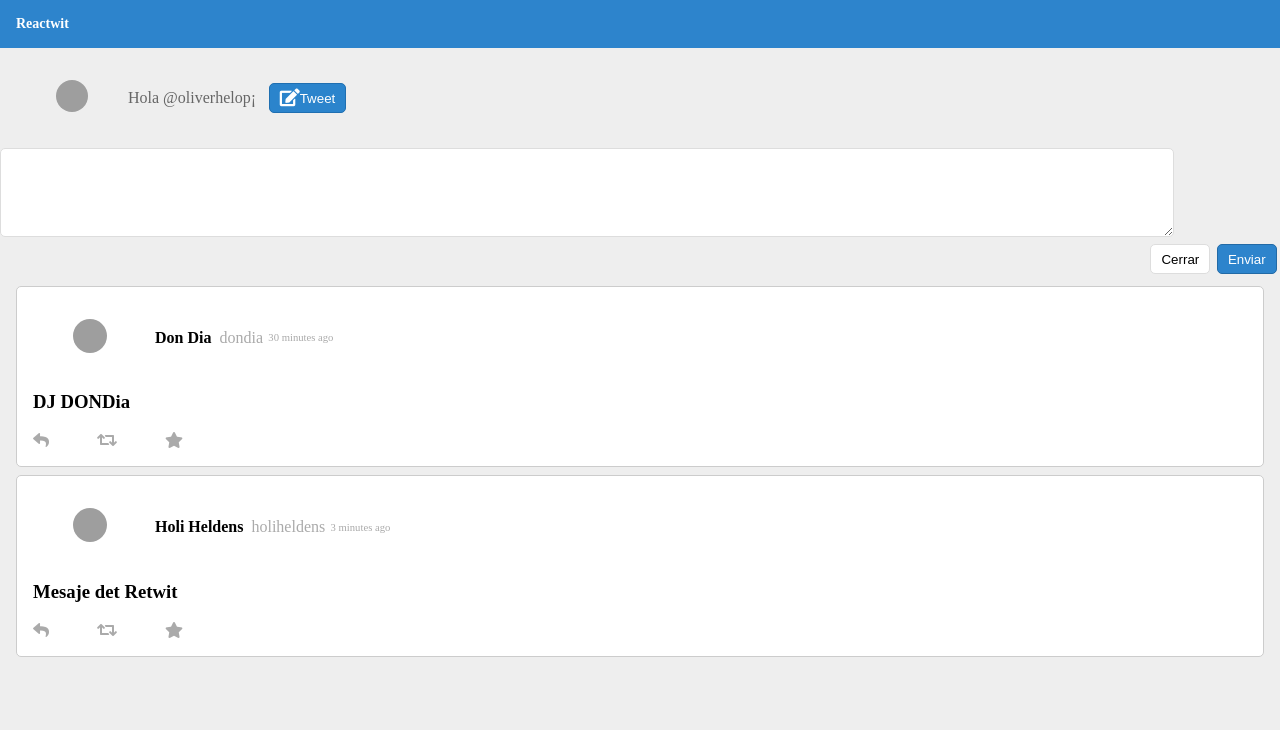
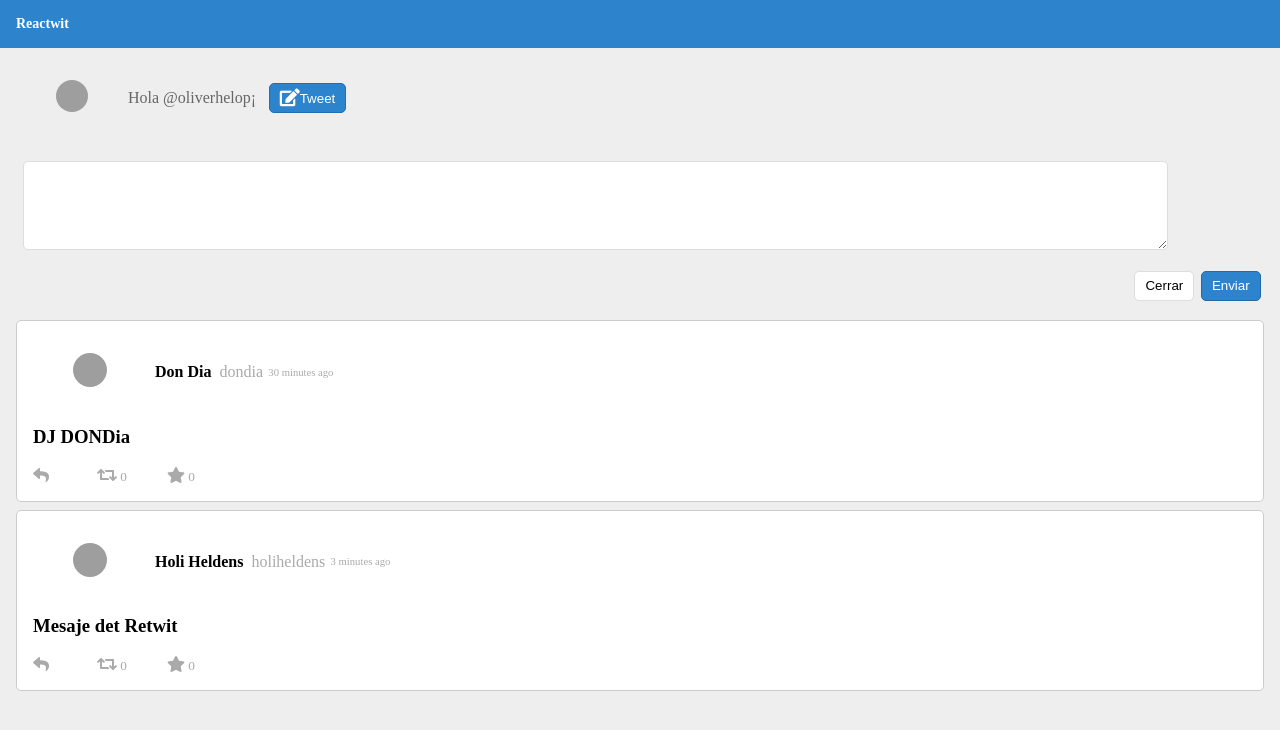
Before and after one commit to Danielcresp/Reactwit, a React app: page / in a window 1280 px wide. Both pictures are taken after a click on the button "Tweet". Shown: the top 730 px of the page. Built offline with nearby package versions, Linux system fonts and the light colour scheme; grey boxes are pictures that could not be loaded.

Commit message:
Agregar funcionalidad de  like-retweet-replytweet

```diff
--- a/src/components/InputText/index.jsx
+++ b/src/components/InputText/index.jsx
@@ -5,8 +5,10 @@ class InputText extends Component{
     render(){
         return(
             //activar un ponponente desde componente Hijo
-            <form className={StyleSheet.from} onSubmit={this.props.onSendText}>
-                <textarea className={styles.text} name='text'></textarea>
+            <form className={styles.from} onSubmit={this.props.onSendText}>
+                <textarea className={styles.text} name='text'>
+                    {(this.props.userNameToReply) ? `@${this.props.userNameToReply} `:''}
+                </textarea>
                 <div className={styles.buttons}>
                     <button className={styles.close} onClick={this.props.onCloseText}>Cerrar</button>
                     <button className={styles.send} type='submit'>Enviar</button>
--- a/src/components/InputText/input-text.css
+++ b/src/components/InputText/input-text.css
@@ -1,10 +1,13 @@
+.from{
+    margin: 1em;
+}
 .text{
     border-radius: 5px;
     border: 1px solid #ddd;
     width: 90%;
     height: 5em;
     padding: 0.75em;
-    margin: 1em o.5em;
+    margin: 1em 0.5em;
 }
 .buttons{
     display: flex;
--- a/src/components/Main/index.jsx
+++ b/src/components/Main/index.jsx
@@ -4,17 +4,21 @@ import MessageList from '../MessageList'
 import InputText from '../InputText'
 import ProfileBar from '../ProfileBar'
 class Main extends Component{
-    constructor(){
-        super()
+    constructor(props){
+        super(props)
         this.state={
+            user:Object.assign({},this.props.user,{ retweets:[]},{favorites:[]}),//hacer una copia del objeto
             openText:false,
+            userNameToReply:'',
             messages:[{
                 id: uuid.v4(),
                 text: 'Mesaje det Retwit',
                 picture:'https://pbs.twimg.com/profile_images/933162275879264258/TCVHXlGs_400x400.jpg',
                 displayName: 'Holi Heldens',
                 username: 'holiheldens',
-                date:Date.now()-180000
+                date:Date.now()-180000,
+                retweets: 0,
+                favorites: 0,
             },
             {
                 id: uuid.v4(),
@@ -22,13 +26,19 @@ class Main extends Component{
                 picture:'https://pbs.twimg.com/profile_images/1049771810588385280/zyDdt5IL_400x400.jpg',
                 displayName: 'Don Dia',
                 username: 'dondia',
-                date:Date.now()-1800000
+                date:Date.now()-1800000,
+                retweets: 0,
+                favorites: 0,
             }]
         }
-
+        //Bindear para ponder usar los estados
+        //this hace referencia a esta clase que estamos usando
         this.handleSendText = this.handleSendText.bind(this)
         this.handleCloseText = this.handleCloseText.bind(this)
-        this.handleOpenText = this.handleOpenText.bind(this);
+        this.handleOpenText = this.handleOpenText.bind(this)
+        this.handleRetweet = this.handleRetweet.bind(this)
+        this.handleFavorite = this.handleFavorite.bind(this)
+        this.handleReplyTweet = this.handleReplyTweet.bind(this)
 
     }
     handleSendText(event){
@@ -55,12 +65,61 @@ class Main extends Component{
         //cambia el estado y al cambiar el estado se hace un render actualizando el DOM
         this.setState({openText:true})
     }
+    handleRetweet(msgId){
+        let alreadyRetweeted = this.state.user.retweets.filter(fav => fav == msgId)//comprovar si asido retweeteado
+        if (alreadyRetweeted.length==0){
+            let messages = this.state.messages.map(msg =>{//crear el array retweent modificado
+                if(msg.id==msgId){
+                    msg.retweets++
+                }
+                return msg
+            })
+        let user = Object.assign({}, this.state.user)//al nuevo objeto añadir el usuario
+        user.retweets.push(msgId) //al nuevo usuario agregarle el nuevo mensage
+        this.setState({
+            messages,
+            user
+        })
+        }
+    }
+    handleFavorite(msgId){
+        let alreadyFavorited = this.state.user.favorites.filter(fav => fav == msgId)//comprovar si asido favorito
+        if (alreadyFavorited.length==0){
+            let messages = this.state.messages.map(msg =>{//crear el array con los favoritos modificados
+                if(msg.id==msgId){
+                    msg.favorites++
+                }
+                return msg
+            })
+        let user = Object.assign({}, this.state.user)//al nuevo objeto añadir el usuario
+        user.favorites.push(msgId) //al nuevo usuario agregarle el nuevo mensage
+        // this.setState({
+        //     messages:messages,
+        //     user:user
+        // })
+        //nueva forma en ECMAS6  para modificar stado
+        //si se quiere modificar y se llama igual que la key se puede poner solo una ves
+        this.setState({
+            messages,
+            user
+        })
+        }
+    }
+    handleReplyTweet(msgId,userNameToReply){
+        this.setState({
+            openText:true,
+            userNameToReply
+        })
+    }
+
+
     renderOpenText(){
         if(this.state.openText){ //mostrar o no mostar el elemento
             return (
                 <InputText
                     onSendText={this.handleSendText}
                     onCloseText={this.handleCloseText}
+                    userNameToReply={this.state.userNameToReply}
                 />
             )
         }
@@ -74,7 +133,12 @@ class Main extends Component{
                     onOpenText={this.handleOpenText} //indicas que ejecute la accion con el this de el componente local
                 />
                 {this.renderOpenText()}
-                <MessageList messages={this.state.messages}/>
+                <MessageList
+                messages={this.state.messages}
+                onRetweet={this.handleRetweet}
+                onFavorite={this.handleFavorite}
+                onReplyTweet={this.handleReplyTweet}
+                />
             </div>
         )
     }
--- a/src/components/Message/index.jsx
+++ b/src/components/Message/index.jsx
@@ -4,6 +4,25 @@ import moment from 'moment';
 class Message extends Component{
     constructor(props){
         super(props)
+        this.state={
+            pressFavorite :false,
+            pressRetweet: false
+        }
+
+        this.onPressRetweet = this.onPressRetweet.bind(this) //bindear
+        this.onPressFavorite = this.onPressFavorite.bind(this)
+    }
+    onPressFavorite(){
+        this.props.onFavorite()
+        this.setState({
+            pressFavorite: true
+        })
+    }
+    onPressRetweet(){
+        this.props.onRetweet()
+        this.setState({
+            pressRetweet: true
+        })
     }
     render(){
         let dateFormat= moment (this.props.date).fromNow()
@@ -19,9 +38,23 @@ class Message extends Component{
                 </div>
                 <h3>{this.props.text}</h3>
                 <div className={style.buttons}>
-                    <div className={style.icon}><span className='fa fa-reply'></span></div>
-                    <div className={style.icon}><span className='fa fa-retweet'></span></div>
-                    <div className={style.icon}><span className='fa fa-star'></span></div>
+                    <div className={style.icon}
+                        onClick={this.props.onReplyTweet}
+                    >
+                        <span className='fa fa-reply'></span>
+                    </div>
+                    <div className={(this.state.pressRetweet) ? style.rtGreen : ''} //si estado es true de pressRetweet poner estilo sino no poner nada
+                         onClick={this.onPressRetweet}
+                    >
+                        <span className='fa fa-retweet'></span>
+                        <span className={style.num}>{this.props.numRetweets}</span>
+                    </div>
+                    <div className={(this.state.pressFavorite) ? style.favYellow : ''}
+                         onClick={this.onPressFavorite}
+                    >
+                        <span className='fa fa-star'></span>
+                        <span className={style.num}>{this.props.numFavorites}</span>
+                    </div>
                 </div>
             </div>
         )
--- a/src/components/Message/message.css
+++ b/src/components/Message/message.css
@@ -38,3 +38,14 @@
 .icon{
     margin-right:3em;
 }
+.num{
+    font-size: 10pt;
+    margin-right: 3em;
+    margin-left: 0.25em;
+}
+.rtGreen{
+    color: #20883f;
+}
+.favYellow{
+    color: #e2c400;
+}
--- a/src/components/MessageList/index.jsx
+++ b/src/components/MessageList/index.jsx
@@ -5,6 +5,7 @@ import styles from './message-list.css'
 class MessageList extends Component{
     constructor(props){
         super(props)
+
     }
     render(){
         return(
@@ -18,6 +19,11 @@ class MessageList extends Component{
                     displayName={msg.displayName}
                     username={msg.username}
                     date={msg.date}
+                    numRetweets={msg.retweets}
+                    numFavorites={msg.favorites}
+                    onRetweet={()=> this.props.onRetweet(msg.id)} //para ejecutar la funcion en este mismo componente
+                    onFavorite={()=> this.props.onFavorite(msg.id)}//se usa las arrowfunction y se pasa los parametros
+                    onReplyTweet={()=> this.props.onReplyTweet(msg.id,msg.username)}
                     />
                    )
                 }).reverse()}
```
Also changed, not shown: 1 other file (tests, documents, lock files or other folders).
